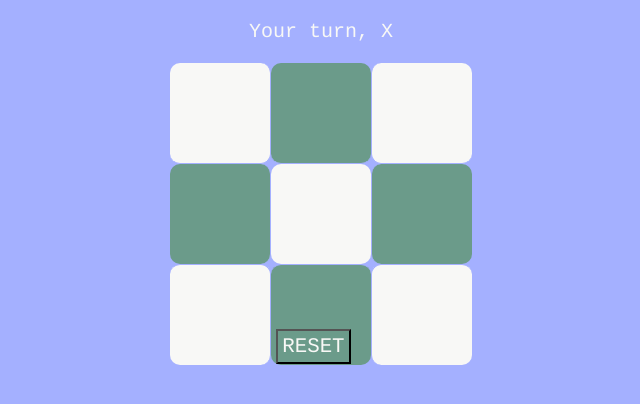
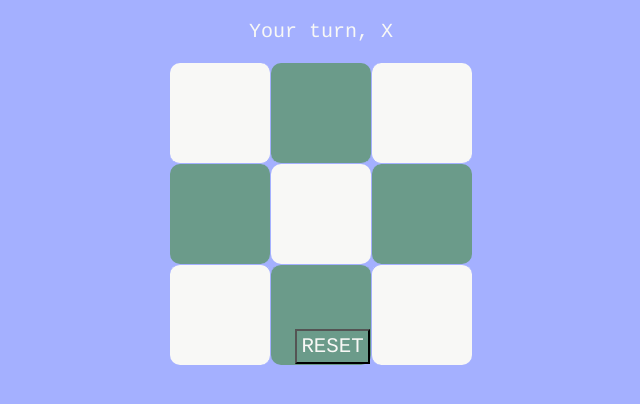
Before and after one commit to PJ-J/TicTacToe, a plain HTML site: page index.html in a window 1280 px wide. Shown: the part 116-520 px from the top of the page, without its empty margins (319-959 px from the left). Drawn offline with Linux system fonts and the light colour scheme.

Commit message:
just moved reset button a little. still not exactly what I wanted

```diff
--- a/styles.css
+++ b/styles.css
@@ -44,7 +44,7 @@ body {
 button {
   position: absolute;
   bottom: 40%;
-  left: 46.5%;
+  left: 48%;
   color: #F8F8F6;
   background-color: #6B9B8A;
   font-size: 1.3em;
```
